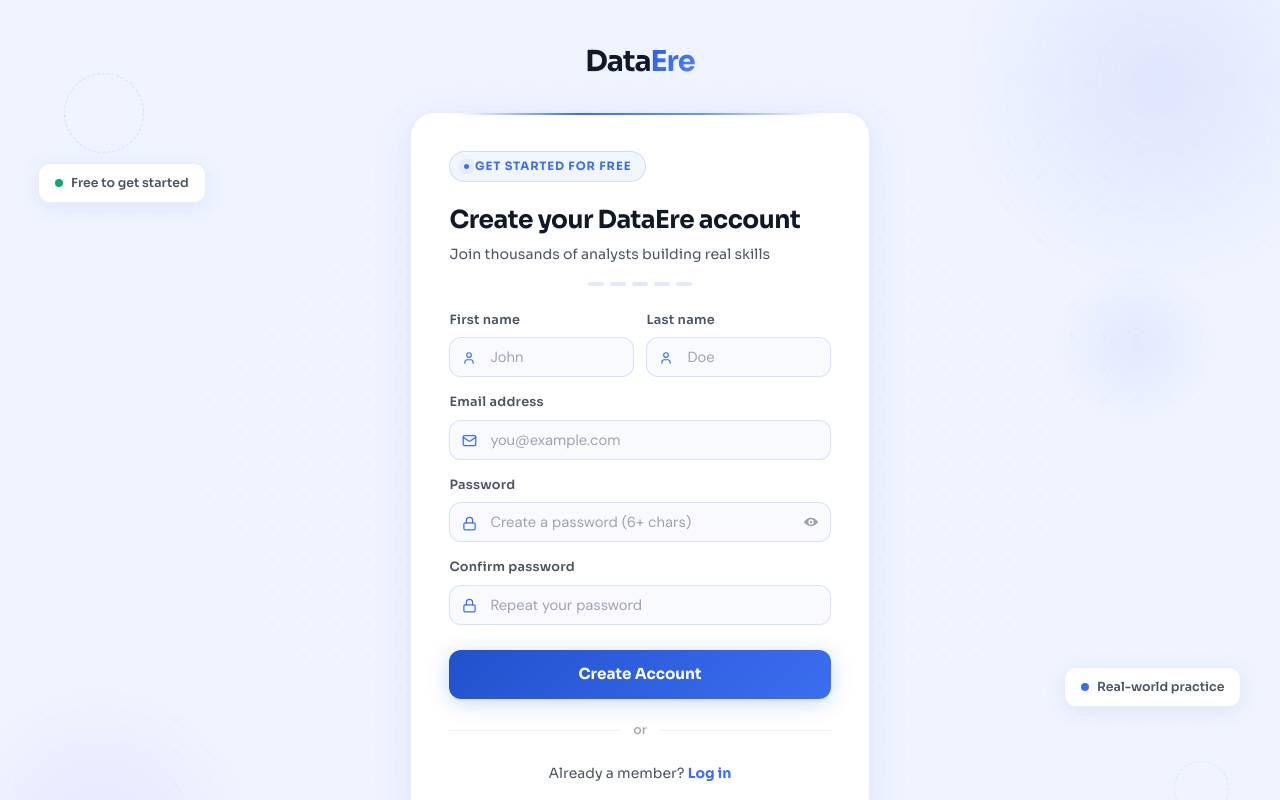
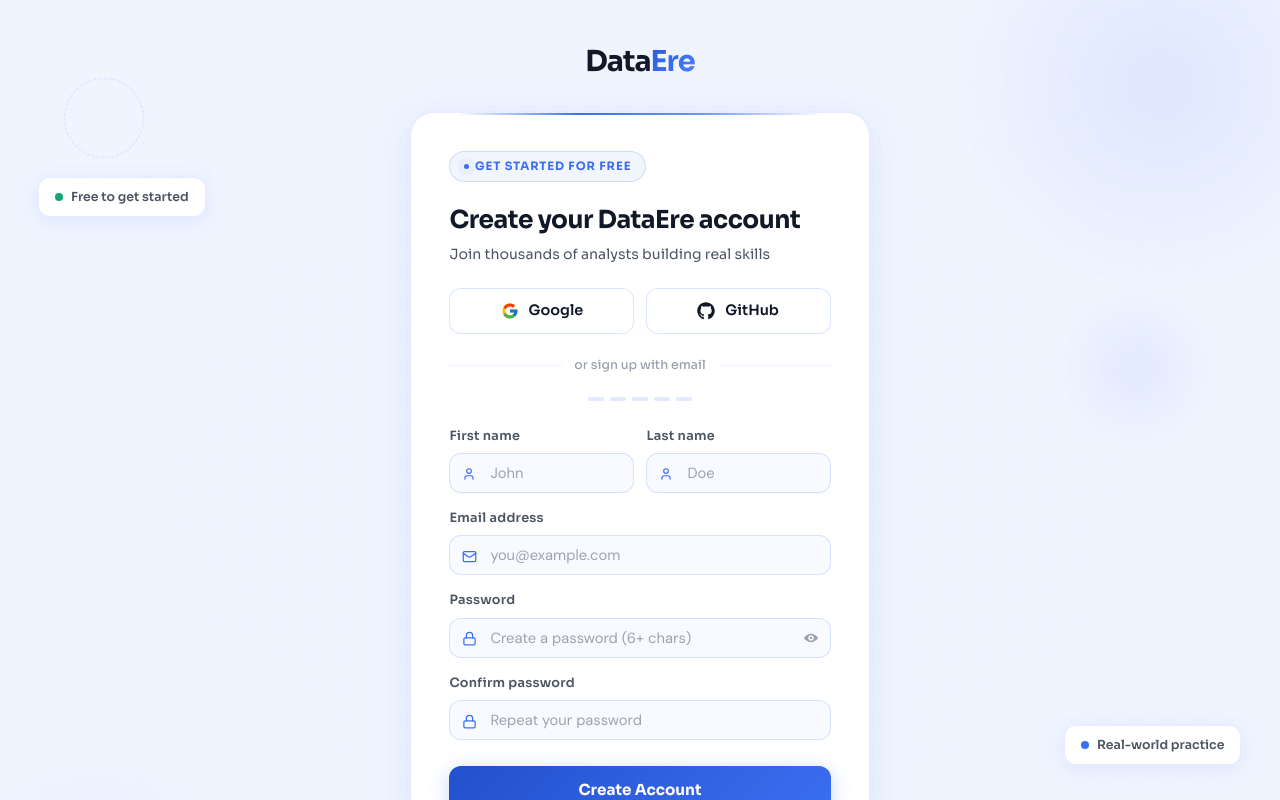
Before and after one commit to InsightCracker/DataEre, a React (Vite) app: page /users/signup in a window 1280 px wide. Shown: the top 800 px of the page. Built offline with nearby package versions, Linux system fonts and the light colour scheme; no server answers.

Commit message:
Integrate Google Signup

```diff
--- a/src/features/auth/pages/SIgnupPage.jsx
+++ b/src/features/auth/pages/SIgnupPage.jsx
@@ -14,6 +14,8 @@
 
 import { ViewIcon, ViewOffIcon } from "@chakra-ui/icons";
 import { LuMail, LuLock, LuUser } from "react-icons/lu";
+import { FcGoogle } from "react-icons/fc";
+import { FaGithub } from "react-icons/fa";
 import { useState, useEffect } from "react";
 import { useNavigate } from "react-router-dom";
 
@@ -49,6 +51,11 @@
   },
 };
 
+// Base URL for backend OAuth redirect endpoints.
+// e.g. GET ${API_BASE}/auth/google -> redirects to Google consent screen
+//      GET ${API_BASE}/auth/github -> redirects to GitHub consent screen
+const API_BASE = import.meta.env?.VITE_API_URL || "/api"
+
 const Orbs = () => (
   <>
     <Box position="absolute" top="-100px" right="-80px" w="400px" h="400px" borderRadius="full"
@@ -83,9 +90,38 @@
   </Flex>
 );
 
+// Reusable social sign-up button (Google, GitHub, etc.)
+const SocialButton = ({ icon, label, onClick, loading }) => (
+  <Box as="button" type="button" onClick={onClick} disabled={loading}
+    sx={{
+      width: "100%",
+      display: "flex", alignItems: "center", justifyContent: "center", gap: "10px",
+      py: "11px", borderRadius: "12px",
+      bg: "#fff",
+      border: `1px solid ${C.border}`,
+      color: C.text,
+      fontWeight: 600, fontSize: "0.9rem",
+      fontFamily: "'DM Sans', sans-serif",
+      cursor: loading ? "not-allowed" : "pointer",
+      opacity: loading ? 0.6 : 1,
+      transition: "all 0.2s ease",
+      _hover: !loading && {
+        borderColor: "rgba(59,110,240,0.40)",
+        bg: "#f8faff",
+        transform: "translateY(-1px)",
+        boxShadow: "0 4px 14px rgba(59,110,240,0.10)",
+      },
+      _active: { transform: "translateY(0)" },
+    }}>
+    {icon}
+    <Text as="span">{label}</Text>
+  </Box>
+);
+
 const SignupPage = () => {
   const [show, setShow] = useState(false);
   const [loading, setLoading] = useState(false);
+  const [socialLoading, setSocialLoading] = useState(null); // "google" | "github" | null
   const [mounted, setMounted] = useState(false);
   const [firstName, setFirstName] = useState("");
   const [lastName,  setLastName]  = useState("");
@@ -138,6 +174,22 @@
       setLoading(false);
     }
   };
+
+  // Redirects the browser to the backend's OAuth entry point for the given
+  // provider. The backend handles the OAuth handshake and, on success,
+  // redirects back to the app (e.g. /users/oauth/callback) with a session
+  // token that AuthContext can pick up.
+  const socialSignupHandler = (provider) => {
+  setSocialLoading(provider);
+  try {
+    const redirectTo = `${window.location.origin}/users/oauth/callback`;
+    const url = `${API_BASE}/auth/${provider}?redirect=${encodeURIComponent(redirectTo)}`;
+    window.location.href = url;
+  } catch {
+    showToast(toast, "error", "Unable to start sign up. Please try again.");
+    setSocialLoading(null);
+  }
+};
 
   const anim = (delay = 0) => ({
     opacity: mounted ? 1 : 0,
@@ -254,12 +306,35 @@
             fontWeight={800} color={C.text} letterSpacing="-0.5px" mb="0.3rem">
             Create your DataEre account
           </Text>
-          <Text fontSize="0.88rem" color={C.muted} mb="1rem" lineHeight={1.6}>
+          <Text fontSize="0.88rem" color={C.muted} mb="1.4rem" lineHeight={1.6}>
             Join thousands of analysts building real skills
           </Text>
 
+          {/* Social signup options */}
+          <SimpleGrid columns={{ base: 1, sm: 2 }} spacing="0.7rem" mb="1.4rem" style={anim(100)}>
+            <SocialButton
+              icon={<FcGoogle size={18} />}
+              label="Google"
+              loading={socialLoading === "google"}
+              onClick={() => socialSignupHandler("google")}
+            />
+            <SocialButton
+              icon={<FaGithub size={18} color={C.text} />}
+              label="GitHub"
+              loading={socialLoading === "github"}
+              onClick={() => socialSignupHandler("github")}
+            />
+          </SimpleGrid>
+
+          {/* Divider */}
+          <Flex align="center" gap="0.8rem" mb="1.4rem" style={anim(120)}>
+            <Box flex={1} h="1px" bg="rgba(59,110,240,0.10)" />
+            <Text fontSize="0.78rem" color={C.dim} fontWeight={500}>or sign up with email</Text>
+            <Box flex={1} h="1px" bg="rgba(59,110,240,0.10)" />
+          </Flex>
+
           {/* Progress indicator */}
-          <Box style={anim(120)}>
+          <Box style={anim(140)}>
             <ProgressDots step={filledFields} total={5} />
           </Box>
 
@@ -390,15 +465,8 @@
             {loading ? <Spinner size="sm" color="white" /> : "Create Account"}
           </Box>
 
-          {/* Divider */}
-          <Flex align="center" gap="0.8rem" my="1.4rem" style={anim(400)}>
-            <Box flex={1} h="1px" bg="rgba(59,110,240,0.10)" />
-            <Text fontSize="0.78rem" color={C.dim} fontWeight={500}>or</Text>
-            <Box flex={1} h="1px" bg="rgba(59,110,240,0.10)" />
-          </Flex>
-
           {/* Login nudge */}
-          <Box textAlign="center" style={anim(430)}>
+          <Box textAlign="center" mt="1.4rem" style={anim(430)}>
             <Text fontSize="0.875rem" color={C.muted}>
               Already a member?{" "}
               <Text as="a" href="/users/login" color={C.accent} fontWeight={700}
```
Also changed, not shown: src/features/auth/pages/OAuthCallback.jsx (added, +43 -0 lines).
